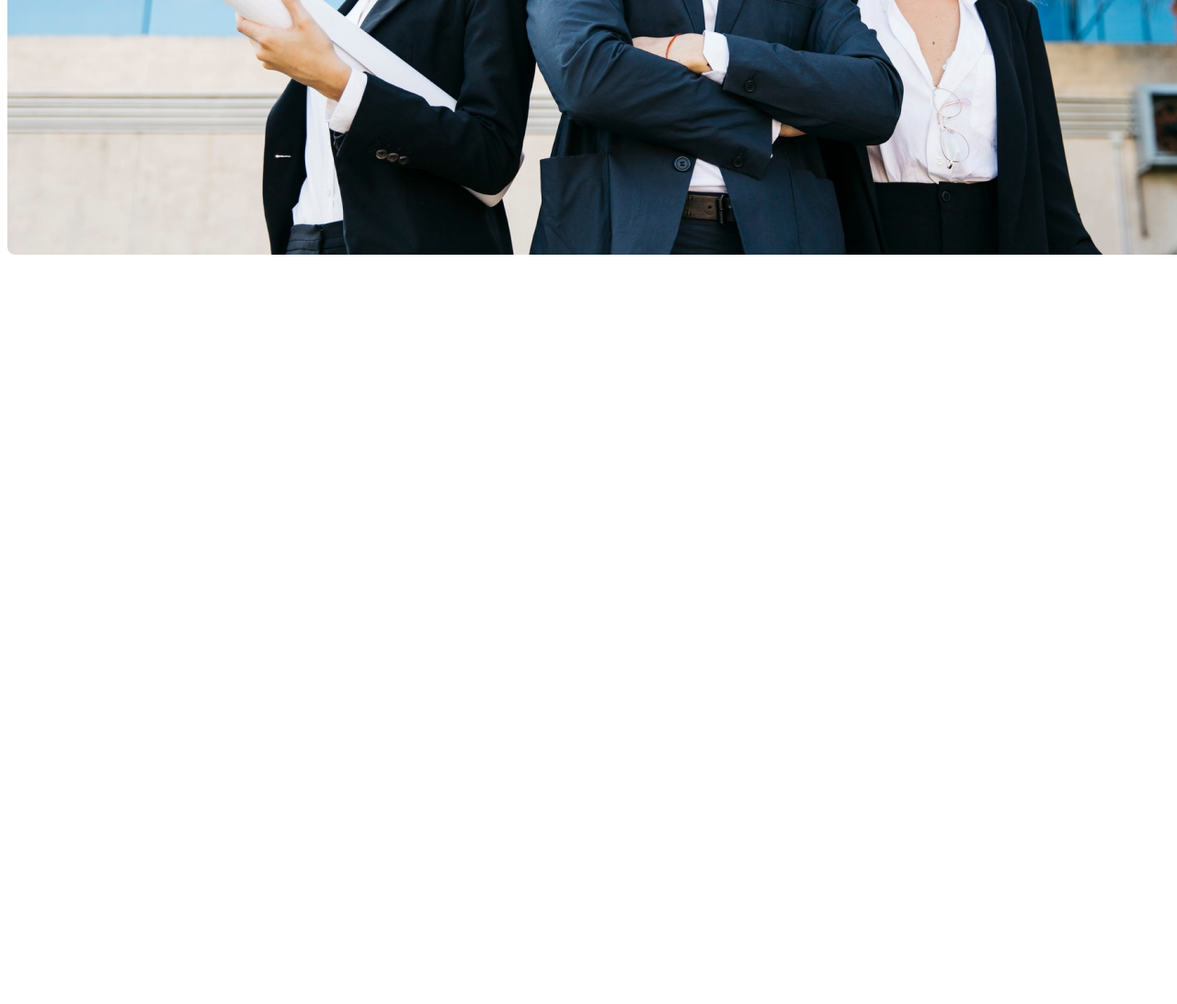
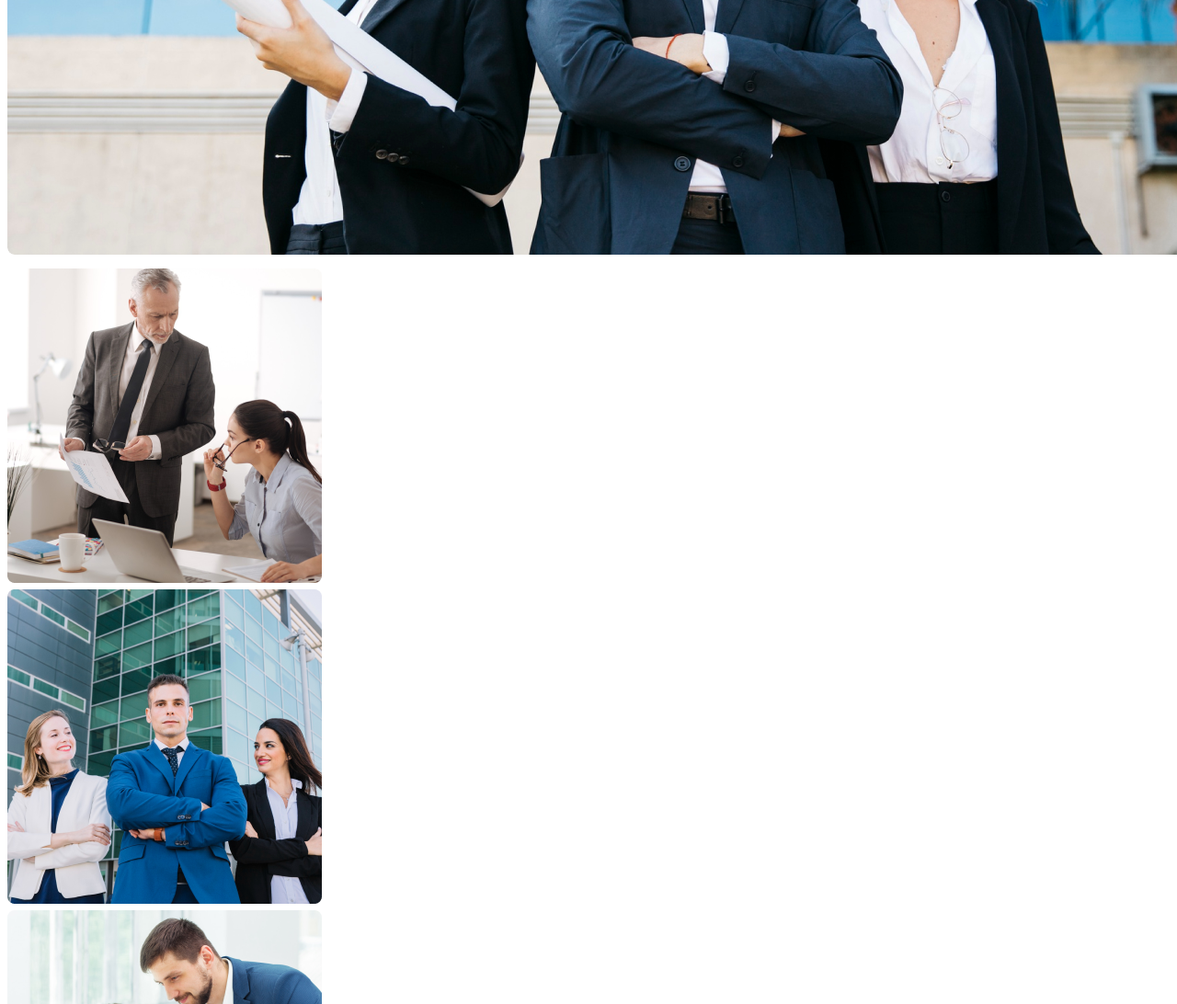
Before and after one commit to Mdmoniruzzama/G3-Architects, a plain HTML site: page index.html in a window 1280 px wide. Shown: the part 1068-2160 px from the top of the page at 92% size. Before the commit the page ends 1368 px from the top, so only its background shows below. Drawn offline with Linux system fonts and the light colour scheme.

Commit message:
new photo

```diff
--- a/index.html
+++ b/index.html
@@ -28,6 +28,14 @@
             <button class="btu-primary">Explore More</button>
             <img class="banner" src="images/banner.png" alt="">
         </section>
+        <section class="images">
+          <div>
+            <img src="images/team1.png" alt="">
+            <img src="images/team2.png" alt="">
+            <img src="images/team3.png" alt="">
+            <img src="images/team4.png" alt="">
+          </div>
+        </section>
     </main>
 </body>
 </html>
--- a/styles/styles.css
+++ b/styles/styles.css
@@ -46,3 +46,10 @@ nav a {
     bottom:577px;
     border-radius: 8px;
 }
+.images{
+    grid-template-columns: 2,4;
+    width: 342px;
+    height: 342px;
+    left: 301px;
+    top: 1407px;
+}
```
